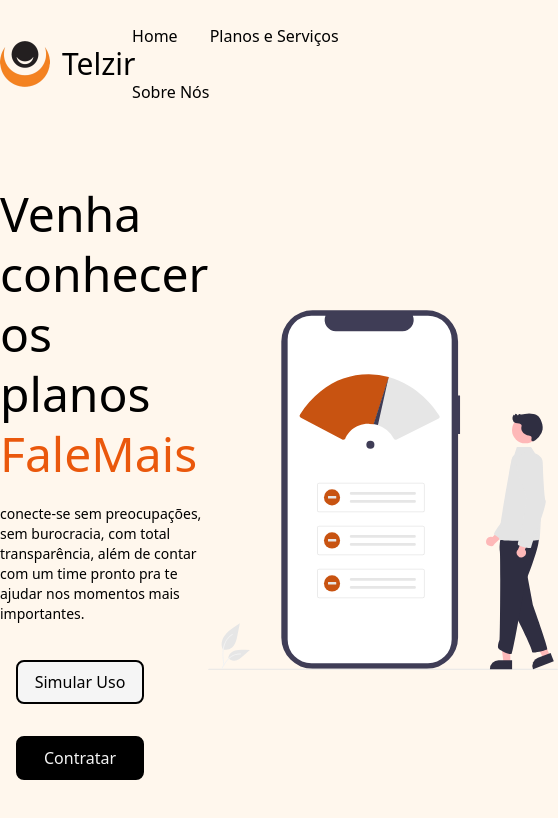
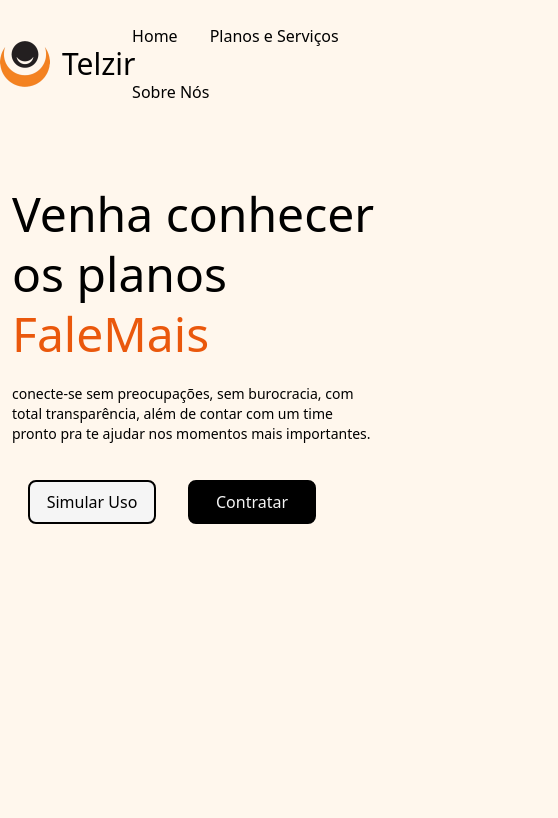
Before and after one commit to matheusburey/project_react, a React (Vite) app: page / in a window 390 px wide. Shown: the top 818 px of the page, 558 px wide, since content can reach past the window. Built offline with nearby package versions, Linux system fonts and the light colour scheme.

Commit message:
style: alteration responsive

```diff
--- a/src/pages/Home/index.tsx
+++ b/src/pages/Home/index.tsx
@@ -8,7 +8,7 @@ function Home() {
   const navigate = useNavigate();
   return (
     <main>
-      <div className="pt-16 flex justify-around max-w-[1100px] m-auto">
+      <div className="pt-16 px-3 flex justify-around max-w-[1100px] m-auto">
         <div className="max-w-[380px]">
           <h2 className="text-5xl leading-tight">
             Venha conhecer os planos <ColorText>FaleMais</ColorText>
@@ -27,6 +27,7 @@ function Home() {
         </div>
         <img
           src={imageHome}
+					className="hidden md:block"
           width="350"
           height="360"
           alt="pessoa com celular"
```
